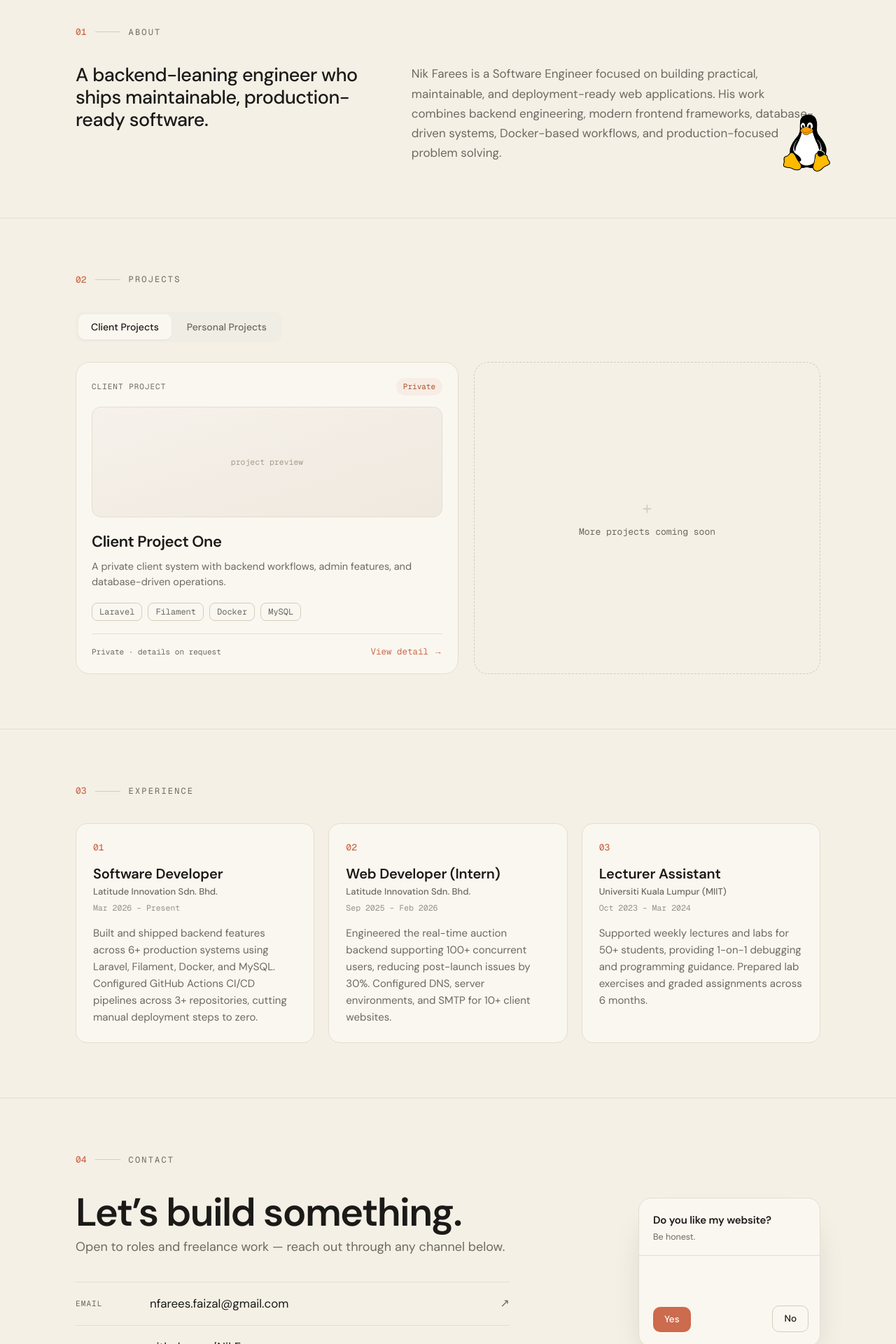
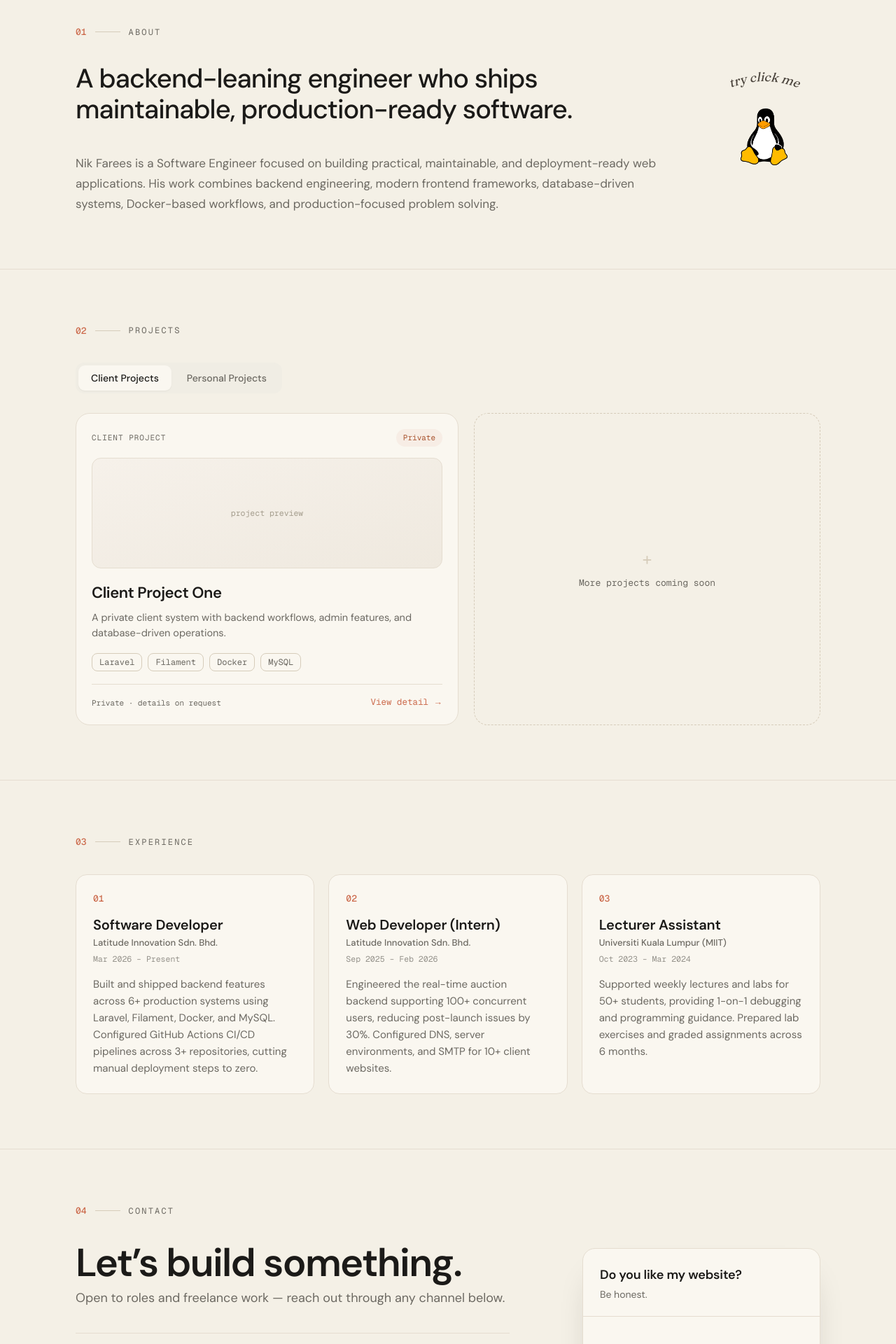
Before and after one commit to NikFarees/fareeslab-portfolio, a Next.js app: page / in a window 1280 px wide. Shown: the part 640-2560 px from the top of the page at 70% size. Built offline with nearby package versions, Linux system fonts and the light colour scheme.

Commit message:
about and contact tweaks

```diff
--- a/components/About.tsx
+++ b/components/About.tsx
@@ -7,37 +7,26 @@ import { playQuack } from "@/utils/sounds";
 import Reveal from "./Reveal";
 import SectionTag from "./SectionTag";
 
-export default function About() {
+function PenguinWidget() {
   return (
-    <section
-      id="about"
-      className="relative overflow-hidden border-t border-line py-20 md:py-[78px]"
-    >
-      <div className="wrap">
-        <Reveal>
-          <SectionTag number="01" label="About" />
-        </Reveal>
-
-        <div className="grid items-start gap-8 lg:grid-cols-[0.85fr_1.15fr] lg:gap-12">
-          <Reveal>
-            <h2 className="text-[27px] font-medium leading-[1.18] tracking-[-0.02em]">
-              {site.aboutLead}
-            </h2>
-          </Reveal>
-          <Reveal delay={0.08}>
-            <p className="text-[17px] leading-[1.66] text-ink-soft">
-              {site.about}
-            </p>
-          </Reveal>
-        </div>
-      </div>
-
-      {/* Floating Linux penguin — desktop only */}
+    <div className="flex flex-col items-center">
+      <svg viewBox="0 0 160 52" width="160" className="pointer-events-none mb-[-8px]">
+        <defs>
+          <path id="arch" d="M 8,46 Q 80,4 152,46" />
+        </defs>
+        <text
+          style={{ fontFamily: "var(--font-fraunces)", fontStyle: "italic", fontSize: "18px", fill: "rgba(42,35,28,0.85)" }}
+        >
+          <textPath href="#arch" textAnchor="middle" startOffset="50%">
+            try click me
+          </textPath>
+        </text>
+      </svg>
       <motion.button
         type="button"
         aria-label="Quack!"
         onClick={playQuack}
-        className="absolute bottom-6 right-[6%] hidden w-[100px] cursor-pointer lg:block"
+        className="w-[100px] cursor-pointer"
         animate={{ y: [0, -14, 0], rotate: [-2, 2, -2] }}
         transition={{ duration: 3.6, repeat: Infinity, ease: "easeInOut" }}
         whileTap={{ scale: 0.88 }}
@@ -51,6 +40,41 @@ export default function About() {
           priority={false}
         />
       </motion.button>
+    </div>
+  );
+}
+
+export default function About() {
+  return (
+    <section id="about" className="border-t border-line py-20 md:py-[78px]">
+      <div className="wrap">
+        <Reveal>
+          <SectionTag number="01" label="About" />
+        </Reveal>
+
+        <div className="mt-8 grid items-stretch gap-12 lg:grid-cols-[1fr_180px]">
+          {/* Col 1: title top, paragraph bottom */}
+          <div className="flex flex-col justify-between gap-10">
+            <Reveal>
+              <h2 className="text-[32px] font-medium leading-[1.15] tracking-[-0.025em] md:text-[38px]">
+                {site.aboutLead}
+              </h2>
+            </Reveal>
+            <Reveal delay={0.1}>
+              <p className="text-[17px] leading-[1.7] text-ink-soft">
+                {site.about}
+              </p>
+            </Reveal>
+          </div>
+
+          {/* Col 2: penguin — right on desktop, centered below on mobile */}
+          <Reveal delay={0.14}>
+            <div className="flex items-end justify-center lg:justify-end">
+              <PenguinWidget />
+            </div>
+          </Reveal>
+        </div>
+      </div>
     </section>
   );
 }
--- a/components/Contact.tsx
+++ b/components/Contact.tsx
@@ -87,12 +87,15 @@ function Toast({ visible }: { visible: boolean }) {
 // ---------------------------------------------------------------------------
 function FunWidget() {
   const [noPos, setNoPos] = useState<{ x: number; y: number } | null>(null);
+  const [noClicks, setNoClicks] = useState(0);
   const [confetti, setConfetti] = useState(false);
   const [toast, setToast] = useState(false);
   const [toastVisible, setToastVisible] = useState(false);
   const [done, setDone] = useState(false);
   const arenaRef = useRef<HTMLDivElement>(null);
   const noRef = useRef<HTMLButtonElement>(null);
+
+  const noGone = noClicks >= 7;
 
   const escape = useCallback(() => {
     const arena = arenaRef.current;
@@ -102,7 +105,6 @@ function FunWidget() {
     const ah = arena.offsetHeight;
     const bw = btn.offsetWidth || 80;
     const bh = btn.offsetHeight || 36;
-    // pick a position far from current
     const cur = noPos ?? { x: aw - bw - 16, y: ah - bh - 16 };
     let nx: number, ny: number;
     do {
@@ -110,6 +112,7 @@ function FunWidget() {
       ny = Math.random() * (ah - bh);
     } while (Math.abs(nx - cur.x) < 40 && Math.abs(ny - cur.y) < 40);
     setNoPos({ x: nx, y: ny });
+    setNoClicks((c) => c + 1);
   }, [noPos]);
 
   const handleYes = () => {
@@ -126,33 +129,38 @@ function FunWidget() {
       <>
         {confetti && <Confetti onDone={() => setConfetti(false)} />}
         {toast && <Toast visible={toastVisible} />}
-        <div className="flex w-[260px] flex-col items-center rounded-[18px] border border-line bg-surface px-5 py-7 text-center shadow-card">
-          <p className="mt-3 text-[15px] font-semibold">You&rsquo;re awesome!</p>
-          <p className="mt-1 text-[13px] text-ink-soft">Thanks for stopping by.</p>
+        <div className="flex w-[340px] flex-col items-center rounded-[18px] border border-line bg-surface px-8 py-10 text-center shadow-card">
+          <p className="mt-3 text-[20px] font-semibold">I knew you&rsquo;d click yes.</p>
+          <p className="mt-2 text-[15px] text-ink-soft">Thank you for visiting — it genuinely means a lot. Hope it left a good impression!</p>
         </div>
       </>
     );
   }
 
   return (
-    <div className="w-[260px] overflow-hidden rounded-[18px] border border-line bg-surface shadow-card">
+    <div className="w-[340px] overflow-hidden rounded-[18px] border border-line bg-surface shadow-card">
       {/* Header */}
-      <div className="px-5 pt-5 pb-4">
-        <p className="text-[15px] font-semibold tracking-[-0.01em]">Do you like my website?</p>
-        <p className="mt-1 text-[12.5px] text-ink-soft">Be honest.</p>
+      <div className="px-6 pt-6 pb-5">
+        <p className="text-[18px] font-semibold tracking-[-0.01em]">Do you like my website?</p>
+        <p className="mt-1 text-[14px] text-ink-soft">Be honest.</p>
       </div>
 
       {/* Arena — No button runs around in here */}
-      <div ref={arenaRef} className="relative h-[130px] border-t border-line">
-        {/* Yes — stays put */}
+      <div ref={arenaRef} className="relative h-[150px] border-t border-line">
+        {/* Yes — centered when No is gone, otherwise bottom-left */}
         <button
           onClick={handleYes}
-          className="absolute bottom-5 left-5 rounded-[10px] bg-accent px-4 py-2 text-[13.5px] font-medium text-white transition-colors hover:bg-accent-dark"
+          className={`rounded-[10px] bg-accent text-white font-medium transition-all hover:bg-accent-dark ${
+            noGone
+              ? "absolute left-1/2 top-1/2 -translate-x-1/2 -translate-y-1/2 px-10 py-4 text-[18px]"
+              : "absolute bottom-5 left-5 px-5 py-2.5 text-[15px]"
+          }`}
         >
           Yes
         </button>
 
-        {/* No — runs away */}
+        {/* No — runs away, disappears after 7 escapes */}
+        {!noGone && (
           <button
             ref={noRef}
             onMouseEnter={escape}
@@ -162,10 +170,11 @@ function FunWidget() {
                 ? { position: "absolute", left: noPos.x, top: noPos.y, transition: "left 0.12s ease, top 0.12s ease" }
                 : { position: "absolute", bottom: 20, right: 16 }
             }
-          className="rounded-[10px] border border-line-strong bg-surface px-4 py-2 text-[13.5px] font-medium text-ink"
+            className="rounded-[10px] border border-line-strong bg-surface px-5 py-2.5 text-[15px] font-medium text-ink"
           >
             No
           </button>
+        )}
       </div>
     </div>
   );
```
Lines whose indentation alone changed are shown as unchanged.
